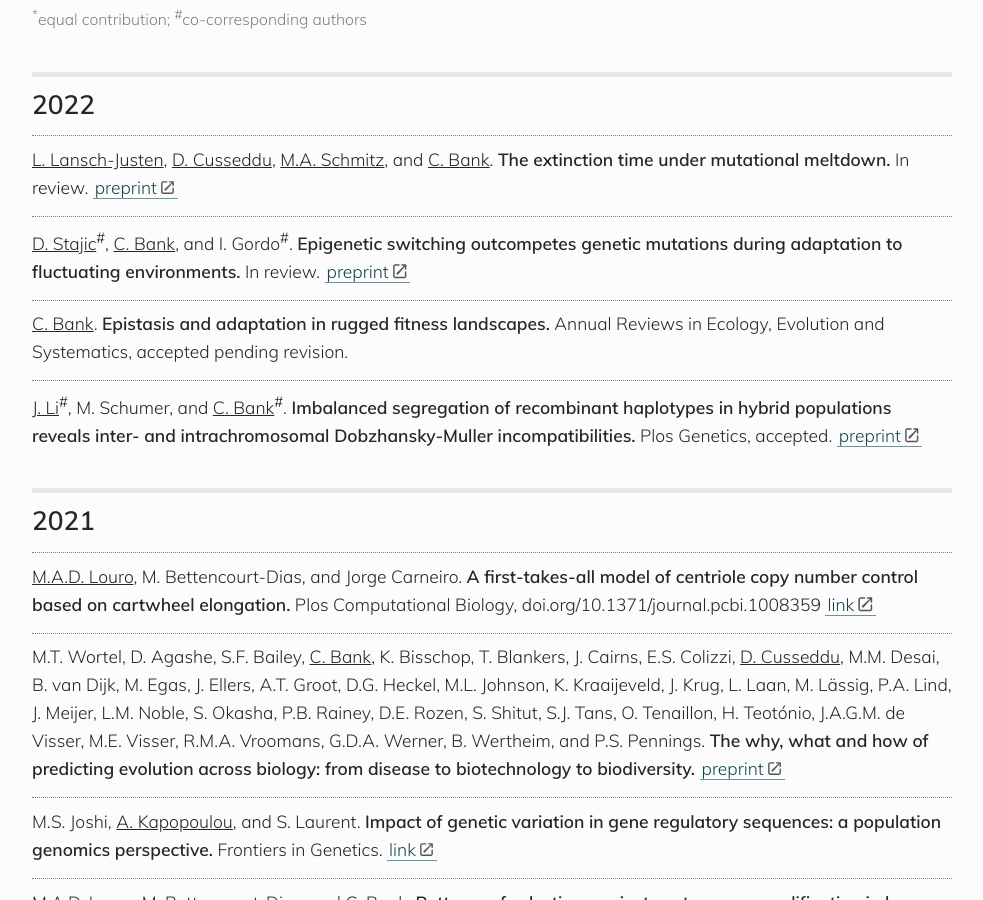
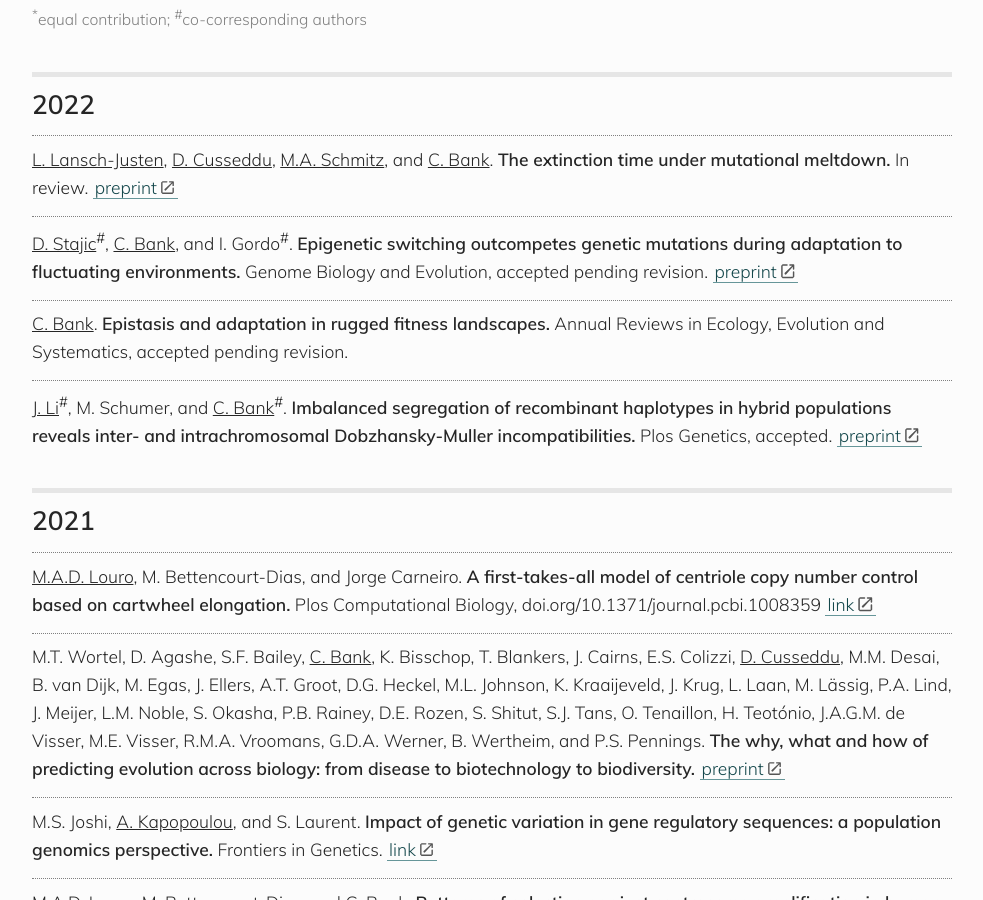
Before and after one commit to banklab/banklab.github.io, a Jekyll site: the page built from publications.md, in a window 1280 px wide and 900 px high, scrolled down 531 px. Shown: the whole window, without its empty margins (148-1131 px from the left). Built offline with Jekyll 4.4.1, drawn with Linux system fonts in a browser that asks for light colours; some web fonts are replaced.

Commit message:
Update publications.md
GBE paper accepted.

```diff
--- a/publications.md
+++ b/publications.md
@@ -23,7 +23,7 @@
 
 <u>L. Lansch-Justen</u>, <u>D. Cusseddu</u>, <u>M.A. Schmitz</u>, and  <u>C. Bank</u>. **The extinction time under mutational meltdown.** In review. [preprint](https://www.biorxiv.org/content/10.1101/2022.02.01.478601)
 
-<u>D. Stajic</u><sup>#</sup>, <u>C. Bank</u>, and I. Gordo<sup>#</sup>. **Epigenetic switching outcompetes genetic mutations during adaptation to fluctuating environments.** In review. [preprint](https://www.biorxiv.org/content/10.1101/2021.03.11.434930v1.abstract)
+<u>D. Stajic</u><sup>#</sup>, <u>C. Bank</u>, and I. Gordo<sup>#</sup>. **Epigenetic switching outcompetes genetic mutations during adaptation to fluctuating environments.** Genome Biology and Evolution, accepted pending revision. [preprint](https://www.biorxiv.org/content/10.1101/2021.03.11.434930v1.abstract)
 
 <u>C. Bank</u>. **Epistasis and adaptation in rugged fitness landscapes.** Annual Reviews in Ecology, Evolution and Systematics, accepted pending revision.
 
```
